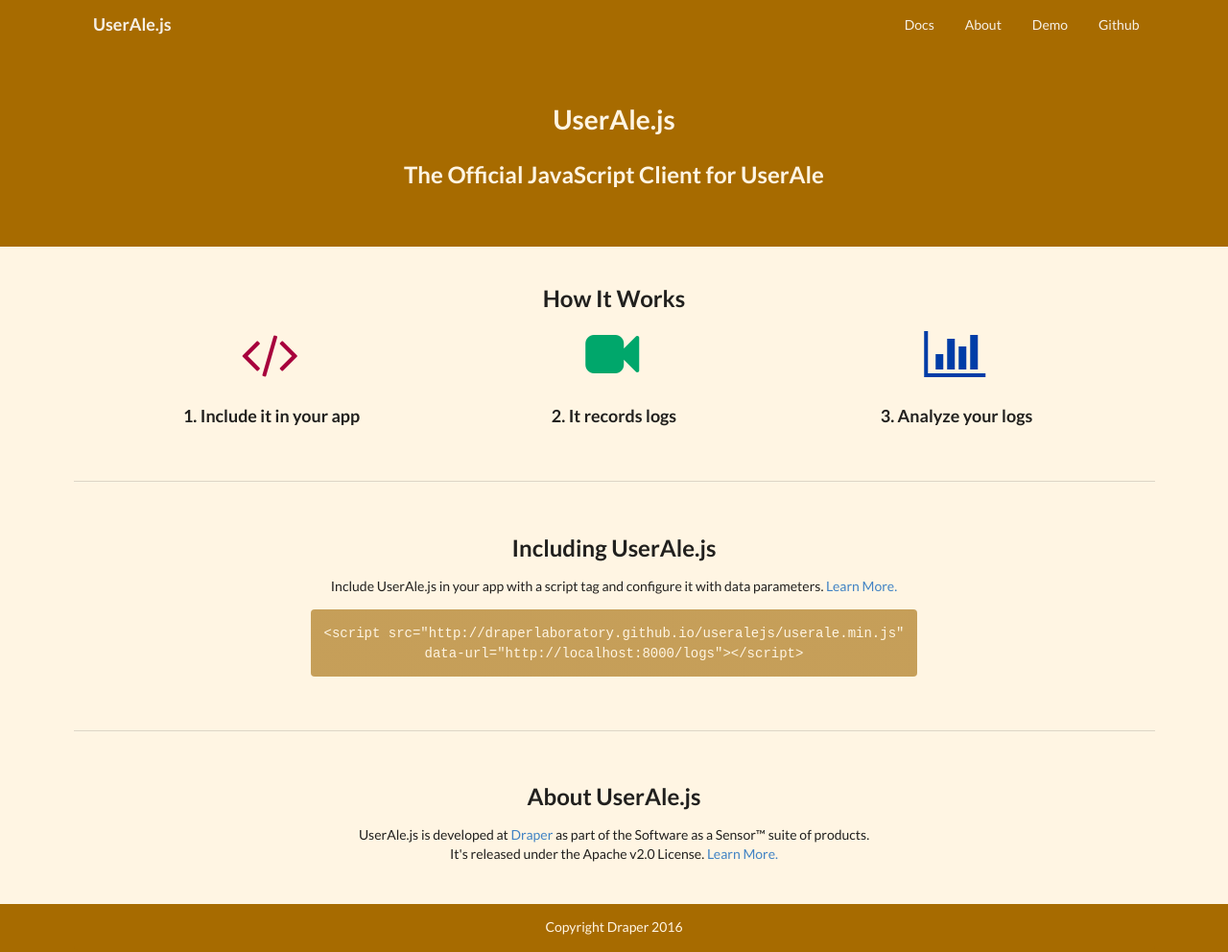
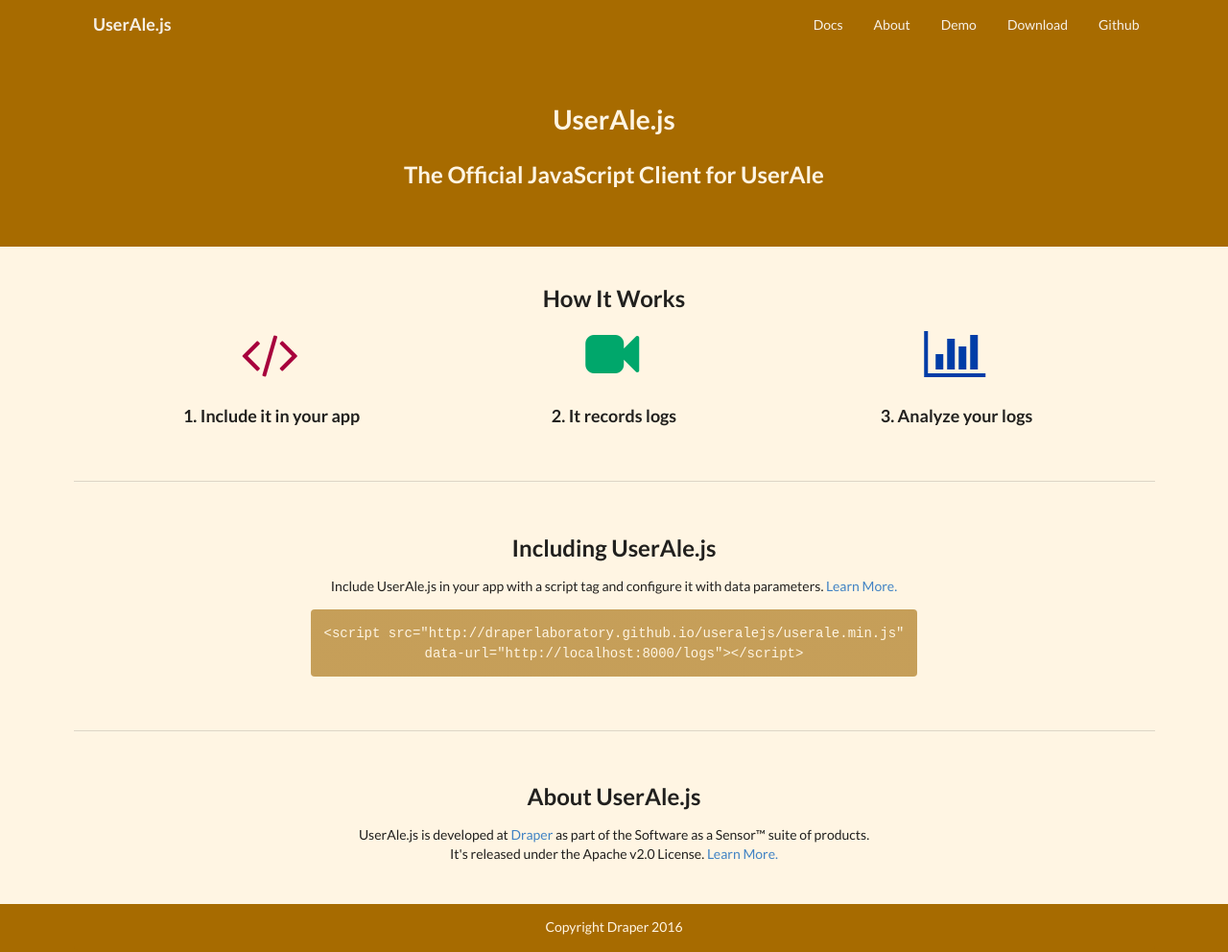
Before and after one commit to apache/flagon-useralejs, a Jekyll site: the page built from index.html, in a window 1280 px wide and 992 px high. Shown: the whole window at 96% size. Built offline with Jekyll 4.4.1, drawn with Linux system fonts in a browser that asks for light colours.

Commit message:
added minified release v0.1.0 build

```diff
--- a/_includes/header.html
+++ b/_includes/header.html
@@ -12,6 +12,7 @@
         <a class="item" href="{{ '/docs' | prepend: site.baseurl }}">Docs</a>
         <a class="item" href="{{ '/about' | prepend: site.baseurl }}">About</a>
         <a class="item" href="{{ '/demo' | prepend: site.baseurl }}">Demo</a>
+        <a class="item" href="{{ '/userale.min.js' | prepend: site.baseurl }}">Download</a>
         <a class="item" href="http://github.com/draperlaboratory/useralejs">Github</a>
       </div>
 
```
Also changed, not shown: userale.min.js (added), 6 other files.
